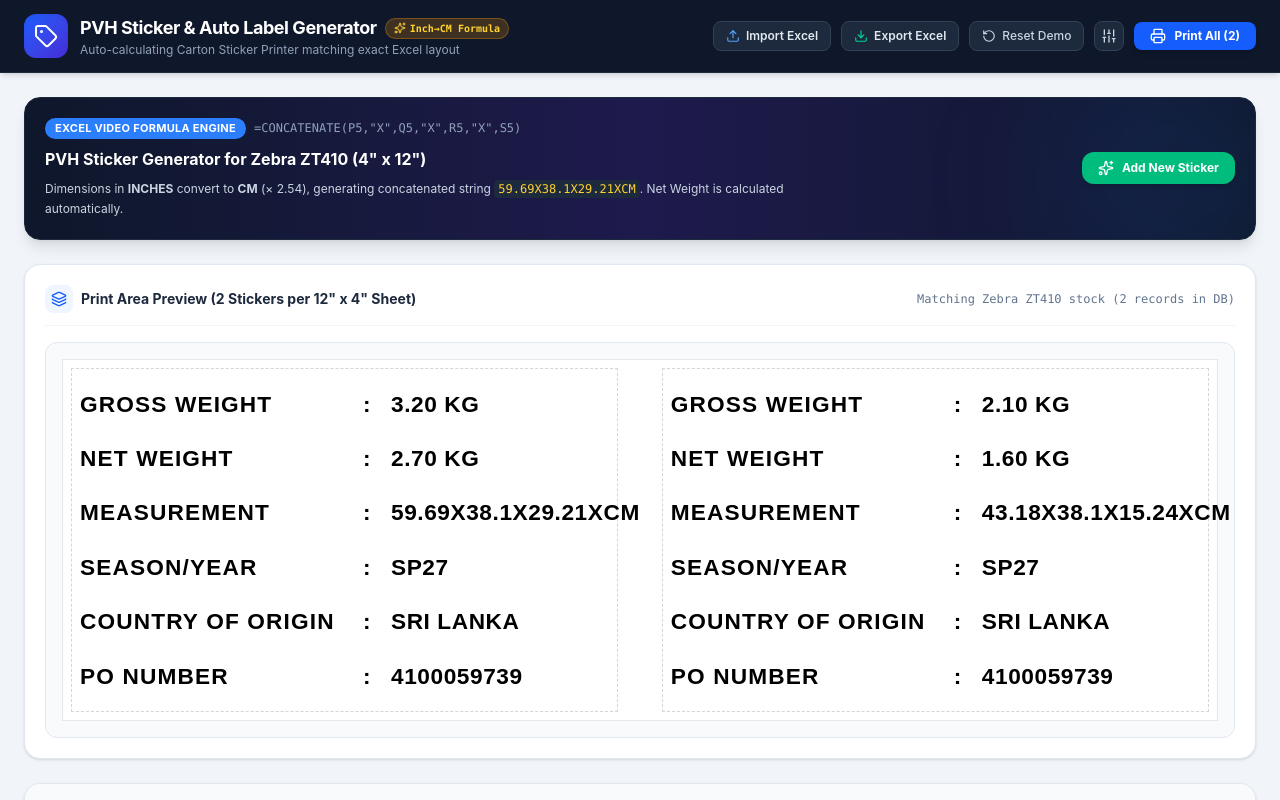
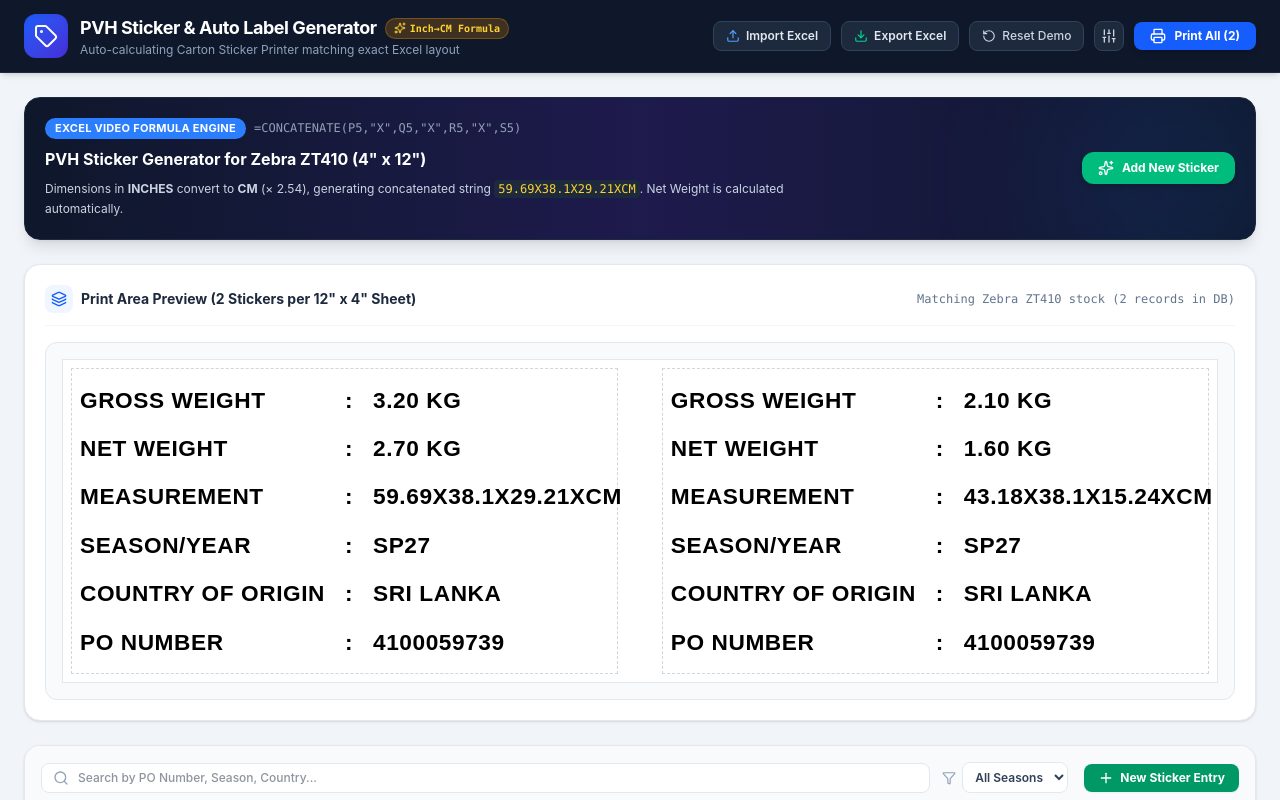
Before and after one commit to dilipac1/PVH-Sticker-Auto-Label-Generator, a React (Vite) app: page / in a window 1280 px wide. Shown: the top 800 px of the page. Built offline with nearby package versions, Linux system fonts and the light colour scheme.

Commit message:
refactor: improve sticker layout and state handling
- Switch to CSS Grid for more robust label alignment
- Add migration safety for printer settings in LocalStorage
- Clear printer settings during database reset

```diff
--- a/src/App.tsx
+++ b/src/App.tsx
@@ -13,7 +13,7 @@
 import { Sparkles, Layers } from 'lucide-react';
 
 export default function App() {
-  // LocalStorage state management
+  // LocalStorage state management with migration safety
   const [records, setRecords] = useState<StickerRecord[]>(() => {
     try {
       const saved = localStorage.getItem('pvh_sticker_records');
@@ -26,7 +26,15 @@
   const [printerSettings, setPrinterSettings] = useState<PrinterSettings>(() => {
     try {
       const saved = localStorage.getItem('pvh_printer_settings');
-      return saved ? JSON.parse(saved) : DEFAULT_PRINTER_SETTINGS;
+      if (saved) {
+        const parsed = JSON.parse(saved);
+        return {
+          ...DEFAULT_PRINTER_SETTINGS,
+          ...parsed,
+          fontSizePt: parsed.fontSizePt || 17, // Ensure 17pt default
+        };
+      }
+      return DEFAULT_PRINTER_SETTINGS;
     } catch {
       return DEFAULT_PRINTER_SETTINGS;
     }
@@ -93,6 +101,8 @@
     if (confirm('Reset database records to initial Excel demo data?')) {
       setRecords(INITIAL_DEMO_RECORDS);
       setSelectedIds([]);
+      setPrinterSettings(DEFAULT_PRINTER_SETTINGS);
+      localStorage.removeItem('pvh_printer_settings');
     }
   };
 
--- a/src/components/StickerView.tsx
+++ b/src/components/StickerView.tsx
@@ -18,103 +18,70 @@
   const fontStyle = {
     fontFamily: settings?.fontFamily || 'Arial, sans-serif',
     fontSize: isCompact ? '13px' : `${settings?.fontSizePt || 17}pt`,
-    lineHeight: '2.05', // Clean vertical line height
+    lineHeight: '2.05',
   };
-
-  const labelWidth = settings?.labelWidthPx || 275;
 
   return (
     <div
       style={fontStyle}
       className={`font-bold tracking-wide text-black text-left select-none bg-white p-2 border border-dashed border-gray-300 print:border-none print:p-0 print:m-0 print:shadow-none ${className}`}
     >
-      <table className="w-full border-collapse text-left border-none table-fixed">
-        <tbody>
+      {/* CSS Grid with max-content ensures Column 1 NEVER overlaps with Colon or Values */}
+      <div className="grid grid-cols-[max-content_24px_1fr] items-baseline gap-y-0.5 w-full font-extrabold text-black">
         {/* GROSS WEIGHT */}
-          <tr className="align-baseline">
-            <td
-              style={{ width: `${labelWidth}px`, minWidth: `${labelWidth}px` }}
-              className="font-extrabold text-black tracking-wider whitespace-nowrap pr-3 py-1"
-            >
+        <div className="whitespace-nowrap pr-3 font-extrabold text-black">
           GROSS WEIGHT
-            </td>
-            <td className="w-6 text-center font-extrabold px-1 py-1">:</td>
-            <td className="font-extrabold text-black pl-3 whitespace-nowrap py-1">
+        </div>
+        <div className="text-center font-extrabold text-black">:</div>
+        <div className="whitespace-nowrap pl-3 font-extrabold text-black">
           {formatWeight(record.grossWeight)}
-            </td>
-          </tr>
+        </div>
 
         {/* NET WEIGHT */}
-          <tr className="align-baseline">
-            <td
-              style={{ width: `${labelWidth}px`, minWidth: `${labelWidth}px` }}
-              className="font-extrabold text-black tracking-wider whitespace-nowrap pr-3 py-1"
-            >
+        <div className="whitespace-nowrap pr-3 font-extrabold text-black">
           NET WEIGHT
-            </td>
-            <td className="w-6 text-center font-extrabold px-1 py-1">:</td>
-            <td className="font-extrabold text-black pl-3 whitespace-nowrap py-1">
+        </div>
+        <div className="text-center font-extrabold text-black">:</div>
+        <div className="whitespace-nowrap pl-3 font-extrabold text-black">
           {formatWeight(record.netWeight)}
-            </td>
-          </tr>
+        </div>
 
         {/* MEASUREMENT */}
-          <tr className="align-baseline">
-            <td
-              style={{ width: `${labelWidth}px`, minWidth: `${labelWidth}px` }}
-              className="font-extrabold text-black tracking-wider whitespace-nowrap pr-3 py-1"
-            >
+        <div className="whitespace-nowrap pr-3 font-extrabold text-black">
           MEASUREMENT
-            </td>
-            <td className="w-6 text-center font-extrabold px-1 py-1">:</td>
-            <td className="font-extrabold text-black pl-3 whitespace-nowrap py-1">
+        </div>
+        <div className="text-center font-extrabold text-black">:</div>
+        <div className="whitespace-nowrap pl-3 font-extrabold text-black">
           {record.measurementStr || '59.69X38.1X29.21XCM'}
-            </td>
-          </tr>
+        </div>
 
         {/* SEASON/YEAR */}
-          <tr className="align-baseline">
-            <td
-              style={{ width: `${labelWidth}px`, minWidth: `${labelWidth}px` }}
-              className="font-extrabold text-black tracking-wider whitespace-nowrap pr-3 py-1"
-            >
+        <div className="whitespace-nowrap pr-3 font-extrabold text-black">
           SEASON/YEAR
-            </td>
-            <td className="w-6 text-center font-extrabold px-1 py-1">:</td>
-            <td className="font-extrabold text-black pl-3 whitespace-nowrap py-1">
+        </div>
+        <div className="text-center font-extrabold text-black">:</div>
+        <div className="whitespace-nowrap pl-3 font-extrabold text-black">
           {record.seasonYear || 'SP27'}
-            </td>
-          </tr>
+        </div>
 
         {/* COUNTRY OF ORIGIN */}
-          <tr className="align-baseline">
-            <td
-              style={{ width: `${labelWidth}px`, minWidth: `${labelWidth}px` }}
-              className="font-extrabold text-black tracking-wider whitespace-nowrap pr-3 py-1"
-            >
+        <div className="whitespace-nowrap pr-3 font-extrabold text-black">
           COUNTRY OF ORIGIN
-            </td>
-            <td className="w-6 text-center font-extrabold px-1 py-1">:</td>
-            <td className="font-extrabold text-black pl-3 whitespace-nowrap py-1">
+        </div>
+        <div className="text-center font-extrabold text-black">:</div>
+        <div className="whitespace-nowrap pl-3 font-extrabold text-black">
           {record.countryOfOrigin || 'SRI LANKA'}
-            </td>
-          </tr>
+        </div>
 
         {/* PO NUMBER */}
-          <tr className="align-baseline">
-            <td
-              style={{ width: `${labelWidth}px`, minWidth: `${labelWidth}px` }}
-              className="font-extrabold text-black tracking-wider whitespace-nowrap pr-3 py-1"
-            >
+        <div className="whitespace-nowrap pr-3 font-extrabold text-black">
           PO NUMBER
-            </td>
-            <td className="w-6 text-center font-extrabold px-1 py-1">:</td>
-            <td className="font-extrabold text-black pl-3 whitespace-nowrap py-1">
+        </div>
+        <div className="text-center font-extrabold text-black">:</div>
+        <div className="whitespace-nowrap pl-3 font-extrabold text-black">
           {record.poNumber || '4100059739'}
-            </td>
-          </tr>
-        </tbody>
-      </table>
+        </div>
+      </div>
     </div>
   );
 };
```
Also changed, not shown: public/assets/aistudio/image_eda048dd.png (added). Lines whose indentation alone changed are shown as unchanged.
